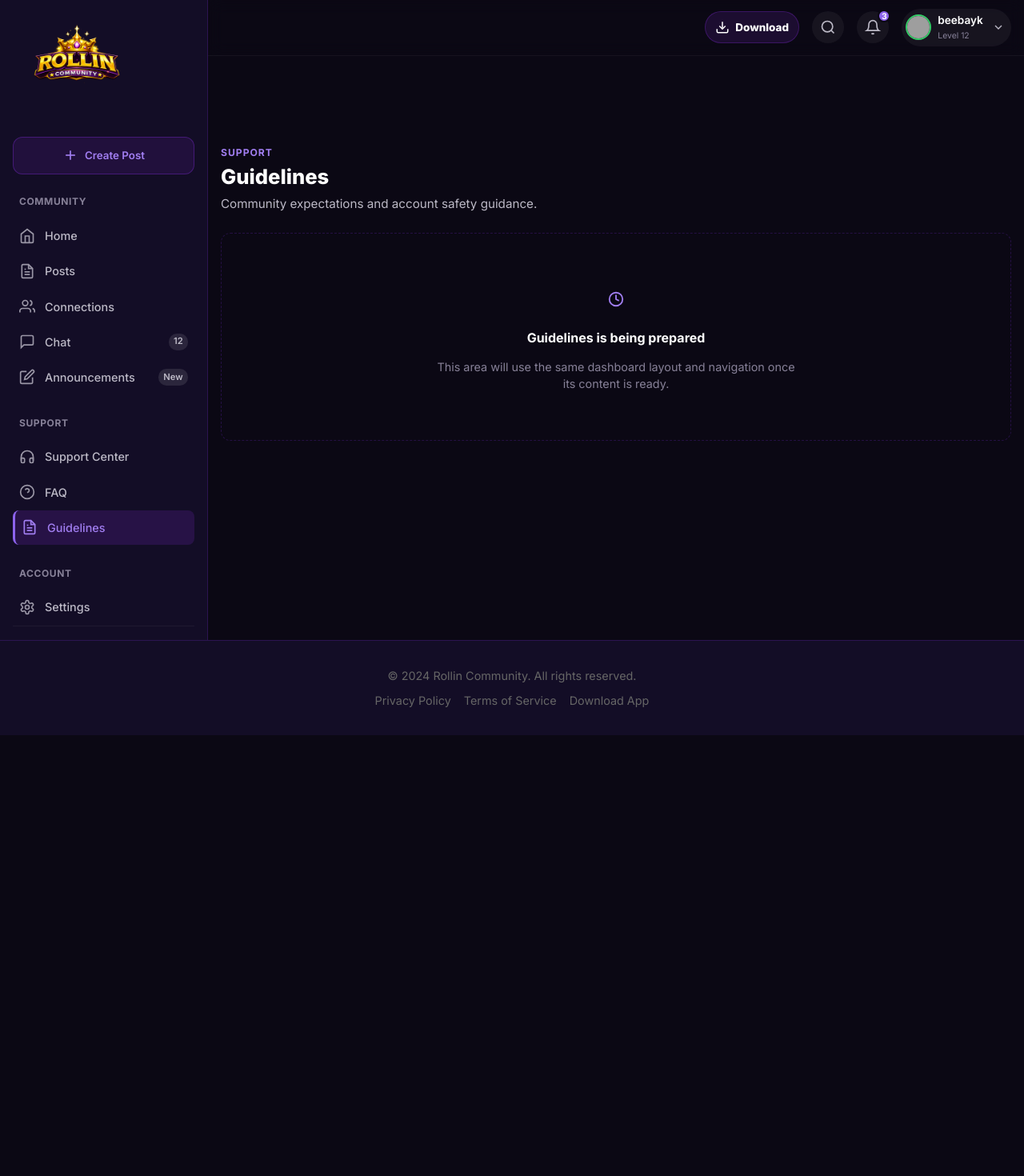
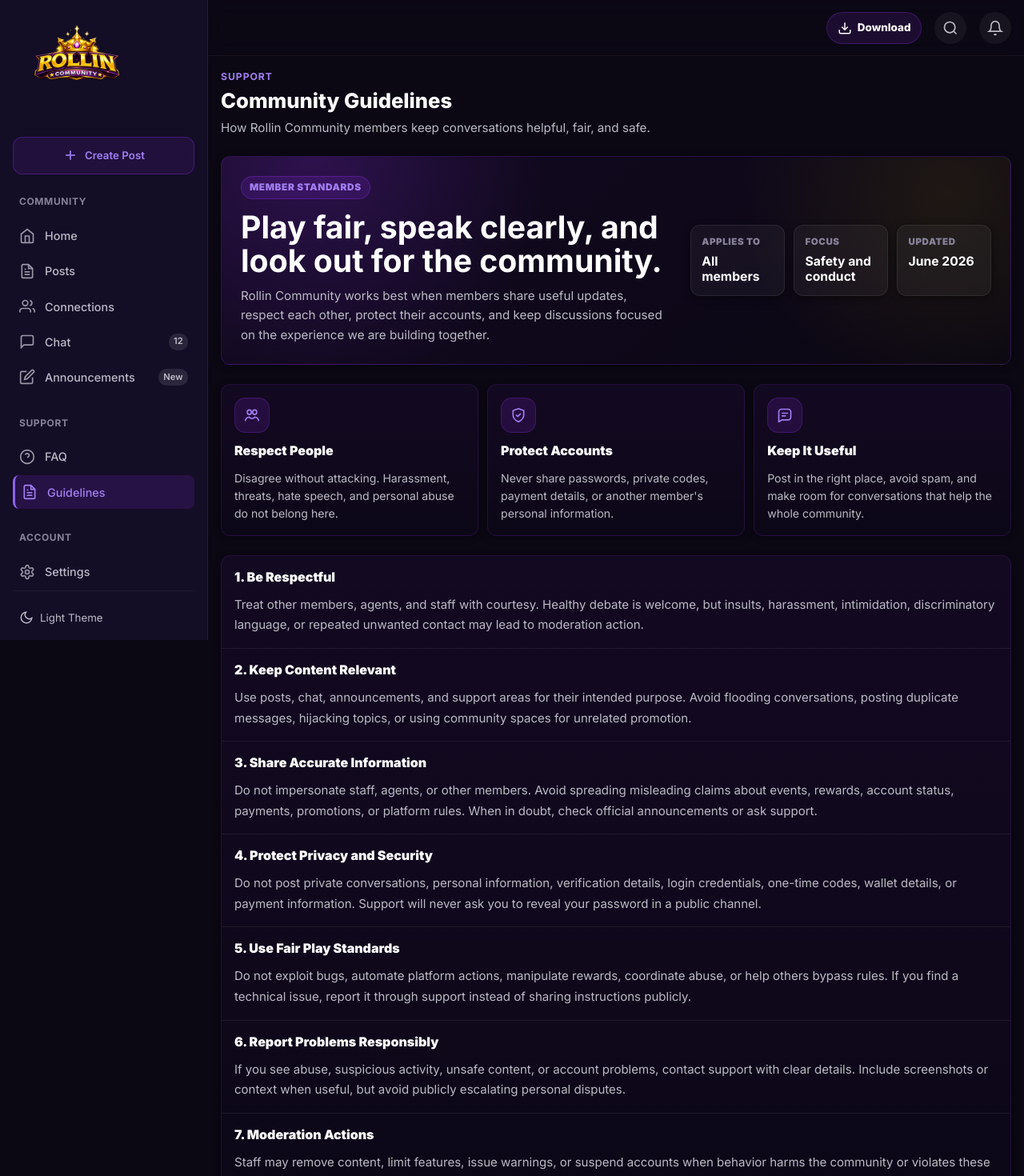
Before and after one commit to bibek-beebayk/chat-frontend, a Next.js app: page /guidelines in a window 1280 px wide. Shown: the top 1470 px of the page at 80% size. Before the commit the page ends 919 px from the top, so only its background shows below. Built offline with nearby package versions, Linux system fonts and the light colour scheme; no server answers; grey boxes are pictures that could not be loaded.

Commit message:
feat: add guidelines page

```diff
--- a/src/app/guidelines/page.tsx
+++ b/src/app/guidelines/page.tsx
@@ -1,14 +1,160 @@
 'use client';
 
+import type React from 'react';
 import { DashboardLayout } from '@/components/layout/DashboardLayout';
-import { ComingSoonPanel, PageShell } from '@/components/layout/PageShell';
+import { PageShell } from '@/components/layout/PageShell';
+import styles from '../legal.module.css';
 
 export default function GuidelinesPage() {
     return (
         <DashboardLayout>
-            <PageShell title="Guidelines" eyebrow="Support" description="Community expectations and account safety guidance." centered>
-                <ComingSoonPanel title="Guidelines" />
+            <PageShell
+                title="Community Guidelines"
+                eyebrow="Support"
+                description="How Rollin Community members keep conversations helpful, fair, and safe."
+                width="wide"
+            >
+                <section className={styles.heroPanel}>
+                    <div className={styles.heroCopy}>
+                        <span className={styles.heroEyebrow}>Member Standards</span>
+                        <h2>Play fair, speak clearly, and look out for the community.</h2>
+                        <p>
+                            Rollin Community works best when members share useful updates, respect each other,
+                            protect their accounts, and keep discussions focused on the experience we are building together.
+                        </p>
+                    </div>
+                    <div className={styles.metaGrid}>
+                        <div className={styles.metaCard}>
+                            <span>Applies To</span>
+                            <strong>All members</strong>
+                        </div>
+                        <div className={styles.metaCard}>
+                            <span>Focus</span>
+                            <strong>Safety and conduct</strong>
+                        </div>
+                        <div className={styles.metaCard}>
+                            <span>Updated</span>
+                            <strong>June 2026</strong>
+                        </div>
+                    </div>
+                </section>
+
+                <section className={styles.summaryGrid} aria-label="Guideline highlights">
+                    <div className={styles.summaryCard}>
+                        <span className={styles.summaryIcon}><RespectIcon /></span>
+                        <h3>Respect People</h3>
+                        <p>Disagree without attacking. Harassment, threats, hate speech, and personal abuse do not belong here.</p>
+                    </div>
+                    <div className={styles.summaryCard}>
+                        <span className={styles.summaryIcon}><ShieldIcon /></span>
+                        <h3>Protect Accounts</h3>
+                        <p>Never share passwords, private codes, payment details, or another member&apos;s personal information.</p>
+                    </div>
+                    <div className={styles.summaryCard}>
+                        <span className={styles.summaryIcon}><ChatIcon /></span>
+                        <h3>Keep It Useful</h3>
+                        <p>Post in the right place, avoid spam, and make room for conversations that help the whole community.</p>
+                    </div>
+                </section>
+
+                <section className={styles.documentPanel}>
+                    <GuidelineSection title="1. Be Respectful">
+                        <p>
+                            Treat other members, agents, and staff with courtesy. Healthy debate is welcome,
+                            but insults, harassment, intimidation, discriminatory language, or repeated unwanted
+                            contact may lead to moderation action.
+                        </p>
+                    </GuidelineSection>
+
+                    <GuidelineSection title="2. Keep Content Relevant">
+                        <p>
+                            Use posts, chat, announcements, and support areas for their intended purpose.
+                            Avoid flooding conversations, posting duplicate messages, hijacking topics, or
+                            using community spaces for unrelated promotion.
+                        </p>
+                    </GuidelineSection>
+
+                    <GuidelineSection title="3. Share Accurate Information">
+                        <p>
+                            Do not impersonate staff, agents, or other members. Avoid spreading misleading claims
+                            about events, rewards, account status, payments, promotions, or platform rules.
+                            When in doubt, check official announcements or ask support.
+                        </p>
+                    </GuidelineSection>
+
+                    <GuidelineSection title="4. Protect Privacy and Security">
+                        <p>
+                            Do not post private conversations, personal information, verification details,
+                            login credentials, one-time codes, wallet details, or payment information. Support
+                            will never ask you to reveal your password in a public channel.
+                        </p>
+                    </GuidelineSection>
+
+                    <GuidelineSection title="5. Use Fair Play Standards">
+                        <p>
+                            Do not exploit bugs, automate platform actions, manipulate rewards, coordinate abuse,
+                            or help others bypass rules. If you find a technical issue, report it through support
+                            instead of sharing instructions publicly.
+                        </p>
+                    </GuidelineSection>
+
+                    <GuidelineSection title="6. Report Problems Responsibly">
+                        <p>
+                            If you see abuse, suspicious activity, unsafe content, or account problems, contact
+                            support with clear details. Include screenshots or context when useful, but avoid
+                            publicly escalating personal disputes.
+                        </p>
+                    </GuidelineSection>
+
+                    <GuidelineSection title="7. Moderation Actions">
+                        <p>
+                            Staff may remove content, limit features, issue warnings, or suspend accounts when
+                            behavior harms the community or violates these guidelines. Serious abuse, fraud,
+                            threats, or security risks may result in immediate account restrictions.
+                        </p>
+                    </GuidelineSection>
+                </section>
             </PageShell>
         </DashboardLayout>
     );
 }
+
+function GuidelineSection({ title, children }: { title: string; children: React.ReactNode }) {
+    return (
+        <article className={styles.policySection}>
+            <h2>{title}</h2>
+            <div className={styles.sectionBody}>{children}</div>
+        </article>
+    );
+}
+
+function RespectIcon() {
+    return (
+        <svg viewBox="0 0 24 24" fill="none" stroke="currentColor" strokeWidth="2" strokeLinecap="round" strokeLinejoin="round" aria-hidden="true">
+            <path d="M16 11c1.66 0 3-1.57 3-3.5S17.66 4 16 4s-3 1.57-3 3.5 1.34 3.5 3 3.5Z" />
+            <path d="M8 11c1.66 0 3-1.57 3-3.5S9.66 4 8 4 5 5.57 5 7.5 6.34 11 8 11Z" />
+            <path d="M2 20c.7-3 2.8-5 6-5" />
+            <path d="M22 20c-.7-3-2.8-5-6-5" />
+            <path d="M8 15c1.2 1.4 2.5 2 4 2s2.8-.6 4-2" />
+        </svg>
+    );
+}
+
+function ShieldIcon() {
+    return (
+        <svg viewBox="0 0 24 24" fill="none" stroke="currentColor" strokeWidth="2" strokeLinecap="round" strokeLinejoin="round" aria-hidden="true">
+            <path d="M12 22s8-4 8-10V5l-8-3-8 3v7c0 6 8 10 8 10Z" />
+            <path d="m9 12 2 2 4-4" />
+        </svg>
+    );
+}
+
+function ChatIcon() {
+    return (
+        <svg viewBox="0 0 24 24" fill="none" stroke="currentColor" strokeWidth="2" strokeLinecap="round" strokeLinejoin="round" aria-hidden="true">
+            <path d="M21 15a4 4 0 0 1-4 4H8l-5 3V7a4 4 0 0 1 4-4h10a4 4 0 0 1 4 4Z" />
+            <path d="M8 9h8" />
+            <path d="M8 13h5" />
+        </svg>
+    );
+}
--- a/src/components/layout/Sidebar.tsx
+++ b/src/components/layout/Sidebar.tsx
@@ -45,7 +45,7 @@ export function Sidebar({ onClose }: { onClose?: () => void }) {
         {
             title: 'SUPPORT',
             items: [
-                { href: '/support', label: 'Support Center', icon: <svg width="20" height="20" viewBox="0 0 24 24" fill="none" stroke="currentColor" strokeWidth="2"><path d="M3 18v-6a9 9 0 0 1 18 0v6"></path><path d="M21 19a2 2 0 0 1-2 2h-1a2 2 0 0 1-2-2v-3a2 2 0 0 1 2-2h3zM3 19a2 2 0 0 0 2 2h1a2 2 0 0 0 2-2v-3a2 2 0 0 0-2-2H3z"></path></svg> },
+                // { href: '/support', label: 'Support Center', icon: <svg width="20" height="20" viewBox="0 0 24 24" fill="none" stroke="currentColor" strokeWidth="2"><path d="M3 18v-6a9 9 0 0 1 18 0v6"></path><path d="M21 19a2 2 0 0 1-2 2h-1a2 2 0 0 1-2-2v-3a2 2 0 0 1 2-2h3zM3 19a2 2 0 0 0 2 2h1a2 2 0 0 0 2-2v-3a2 2 0 0 0-2-2H3z"></path></svg> },
                 { href: '/faq', label: 'FAQ', icon: <svg width="20" height="20" viewBox="0 0 24 24" fill="none" stroke="currentColor" strokeWidth="2"><circle cx="12" cy="12" r="10"></circle><path d="M9.09 9a3 3 0 0 1 5.83 1c0 2-3 3-3 3"></path><line x1="12" y1="17" x2="12.01" y2="17"></line></svg> },
                 { href: '/guidelines', label: 'Guidelines', icon: <svg width="20" height="20" viewBox="0 0 24 24" fill="none" stroke="currentColor" strokeWidth="2"><path d="M14 2H6a2 2 0 0 0-2 2v16a2 2 0 0 0 2 2h12a2 2 0 0 0 2-2V8z"></path><polyline points="14 2 14 8 20 8"></polyline><line x1="16" y1="13" x2="8" y2="13"></line><line x1="16" y1="17" x2="8" y2="17"></line><polyline points="10 9 9 9 8 9"></polyline></svg> },
             ]
--- a/src/components/layout/TopNav.module.css
+++ b/src/components/layout/TopNav.module.css
@@ -118,10 +118,25 @@
 }
 
 .avatar {
+    align-items: center;
+    background: linear-gradient(135deg, rgba(153, 51, 255, 0.28), rgba(99, 102, 241, 0.18));
     width: 32px;
     height: 32px;
     border-radius: 50%;
     border: 2px solid var(--color-success);
+    color: var(--color-text-primary);
+    display: inline-flex;
+    flex-shrink: 0;
+    font-size: 0.82rem;
+    font-weight: 900;
+    justify-content: center;
+    object-fit: cover;
+    overflow: hidden;
+    text-transform: uppercase;
+}
+
+.avatarFallback {
+    border-color: rgba(153, 51, 255, 0.44);
 }
 
 .profileInfo {
--- a/src/components/layout/TopNav.tsx
+++ b/src/components/layout/TopNav.tsx
@@ -1,8 +1,17 @@
 import React from 'react';
 import Link from 'next/link';
+import { useAuth } from '@/contexts/AuthContext';
+import { useNotification } from '@/contexts/NotificationContext';
+import { resolveProfileImageUrl } from '@/lib/social';
 import styles from './TopNav.module.css';
 
 export function TopNav({ onMenuClick }: { onMenuClick: () => void }) {
+    const { user } = useAuth();
+    const { unreadCount, requestPermission } = useNotification();
+    const profileImage = resolveProfileImageUrl(user);
+    const userInitial = user?.username?.trim()?.[0]?.toUpperCase() || 'U';
+    const userRole = user?.user_type ? user.user_type.charAt(0).toUpperCase() + user.user_type.slice(1) : 'Account';
+
     return (
         <header className={styles.topNav}>
             <div className={styles.leftSection}>
@@ -22,19 +31,27 @@ export function TopNav({ onMenuClick }: { onMenuClick: () => void }) {
                 <button className={styles.iconBtn}>
                     <svg width="20" height="20" viewBox="0 0 24 24" fill="none" stroke="currentColor" strokeWidth="2"><circle cx="11" cy="11" r="8"></circle><line x1="21" y1="21" x2="16.65" y2="16.65"></line></svg>
                 </button>
-                <button className={styles.iconBtn}>
+                <button className={styles.iconBtn} onClick={requestPermission} aria-label="Notifications">
                     <svg width="20" height="20" viewBox="0 0 24 24" fill="none" stroke="currentColor" strokeWidth="2"><path d="M18 8A6 6 0 0 0 6 8c0 7-3 9-3 9h18s-3-2-3-9"></path><path d="M13.73 21a2 2 0 0 1-3.46 0"></path></svg>
-                    <span className={styles.notificationBadge}>3</span>
+                    {unreadCount > 0 && (
+                        <span className={styles.notificationBadge}>{unreadCount > 99 ? '99+' : unreadCount}</span>
+                    )}
                 </button>
 
-                <Link href="/profile" className={styles.profileSection}>
-                    <img src="https://i.pravatar.cc/150?u=beebayk" alt="Avatar" className={styles.avatar} />
-                    <div className={styles.profileInfo}>
-                        <span className={styles.username}>beebayk</span>
-                        <span className={styles.level}>Level 12</span>
-                    </div>
-                    <svg width="16" height="16" viewBox="0 0 24 24" fill="none" stroke="currentColor" strokeWidth="2" className={styles.chevron}><polyline points="6 9 12 15 18 9"></polyline></svg>
-                </Link>
+                {user && (
+                    <Link href="/profile" className={styles.profileSection}>
+                        {profileImage ? (
+                            <img src={profileImage} alt={`${user.username} profile`} className={styles.avatar} />
+                        ) : (
+                            <span className={`${styles.avatar} ${styles.avatarFallback}`}>{userInitial}</span>
+                        )}
+                        <div className={styles.profileInfo}>
+                            <span className={styles.username}>{user.username}</span>
+                            <span className={styles.level}>{userRole}</span>
+                        </div>
+                        <svg width="16" height="16" viewBox="0 0 24 24" fill="none" stroke="currentColor" strokeWidth="2" className={styles.chevron}><polyline points="6 9 12 15 18 9"></polyline></svg>
+                    </Link>
+                )}
             </div>
         </header>
     );
```
